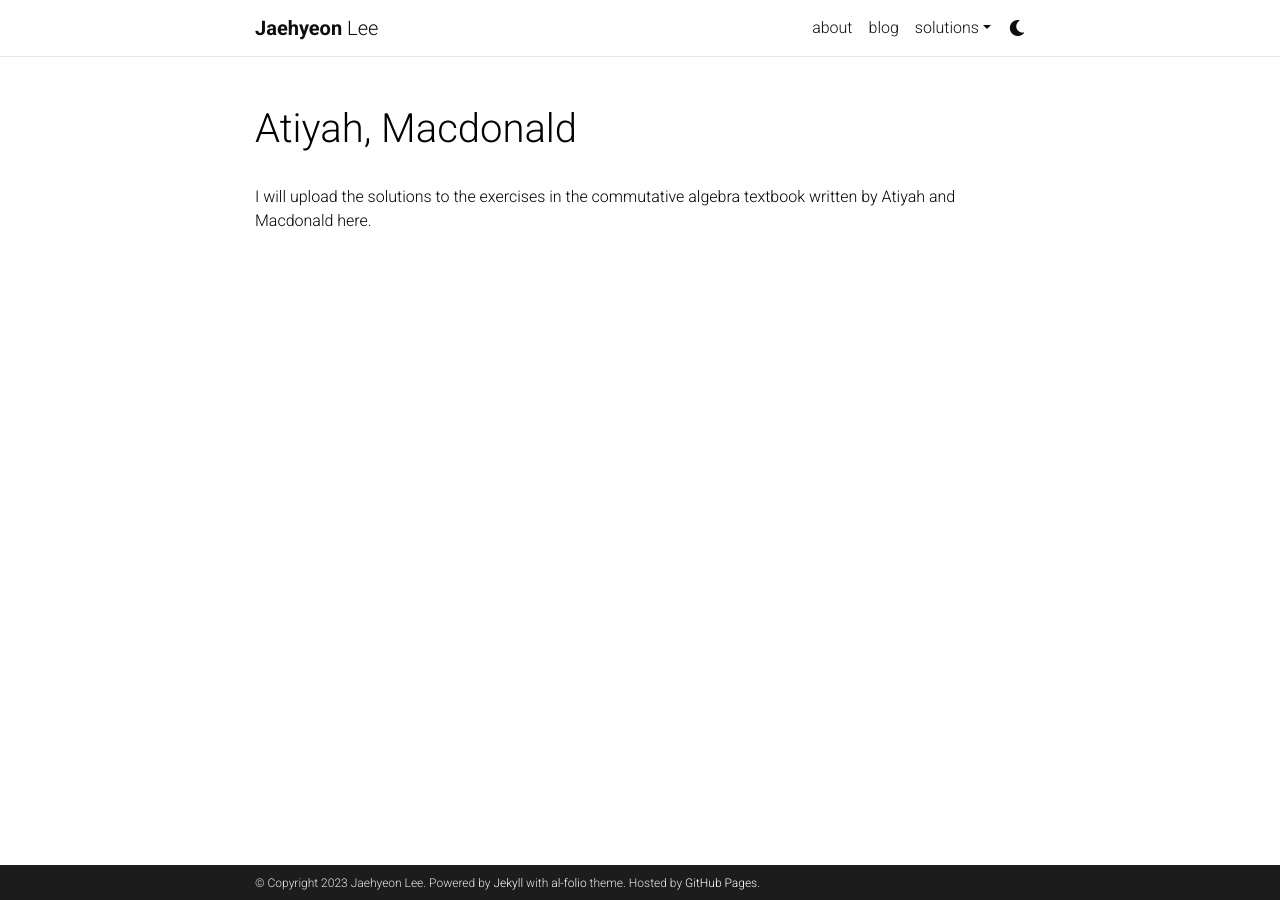
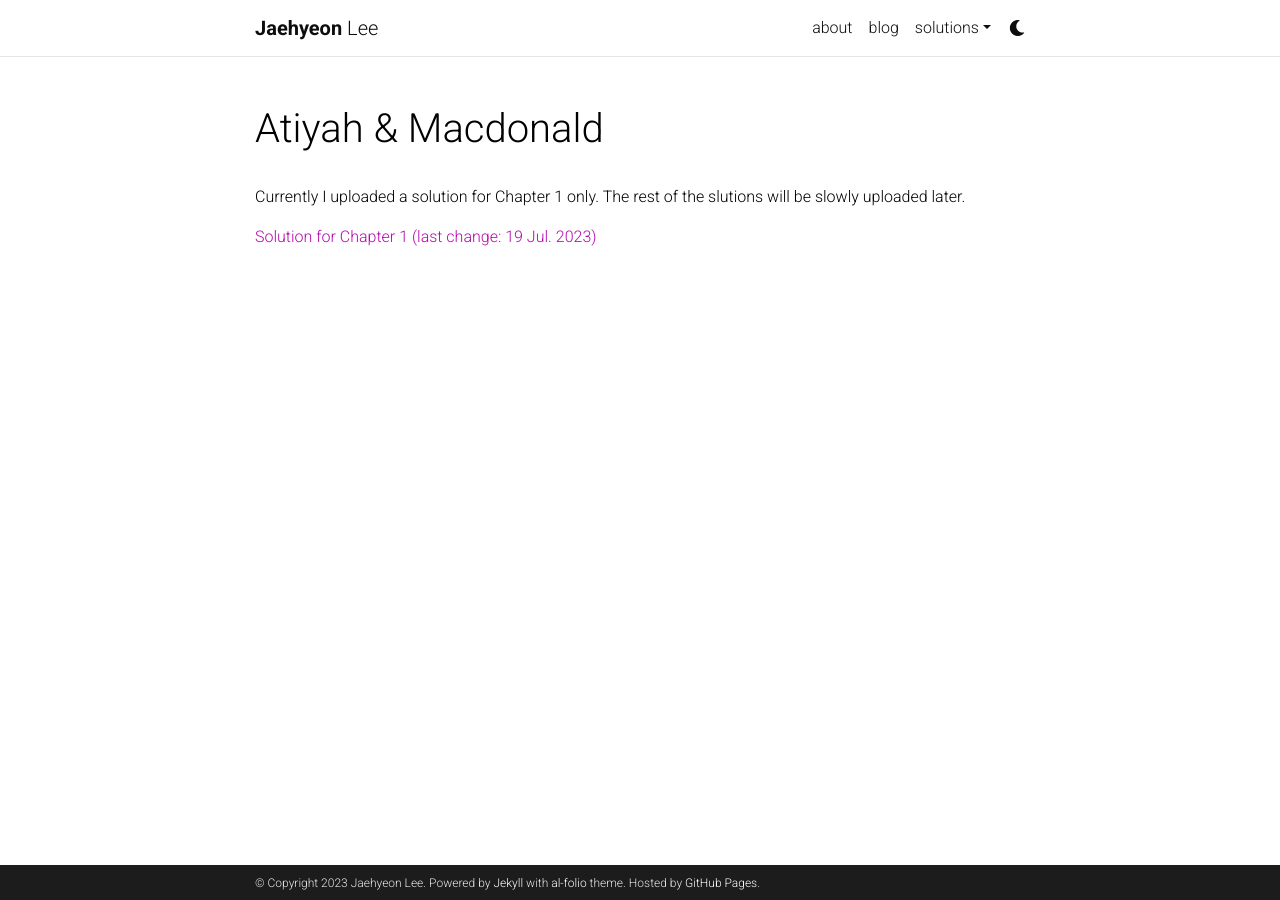
Before and after one commit to ijhlee0511/ijhlee0511.github.io, a Jekyll site: the page built from _pages/AtiyahMcdonald.md, in a window 1280 px wide. Built offline with Jekyll 4.4.1, drawn with Linux system fonts in a browser that asks for light colours; comment, search, counter and statistics services are not loaded; a style sheet for code colours, icons or effects is not loaded.

Commit message:
Upload new solution

```diff
--- a/_pages/AtiyahMcdonald.md
+++ b/_pages/AtiyahMcdonald.md
@@ -1,8 +1,10 @@
 ---
 layout: page
-title: Atiyah, Macdonald
+title: Atiyah & Macdonald
 permalink: /AtiyahMcdonald/
 subtitle:
 ---
 
-I will upload the solutions to the exercises in the commutative algebra textbook written by Atiyah and Macdonald here.
+Currently I uploaded a solution for Chapter 1 only. The rest of the slutions will be slowly uploaded later.
+
+[Solution for Chapter 1 (last change: 19 Jul. 2023)](/assets/pdf/JHLee%20AM%20Solution%20Chapter1.pdf)
```
Also changed, not shown: _pages/dropdown.md (+1 -1 lines), 1 other file.
